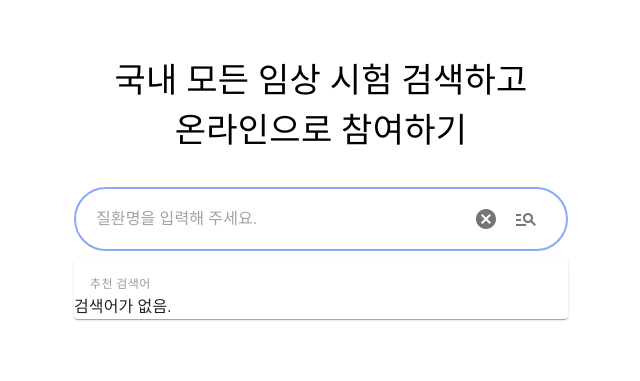
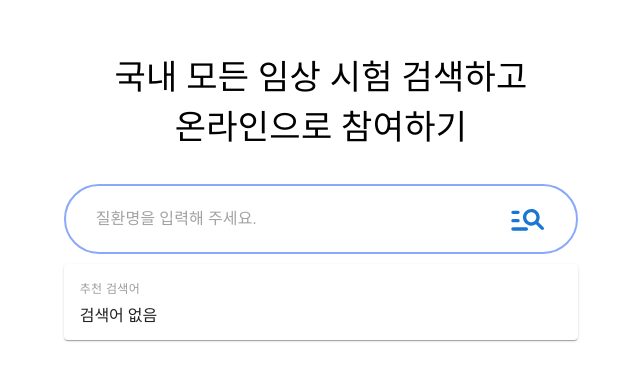
Before and after one commit to wujuno/wanted-internship_co-task1, a React (Create React App) app: page / in a window 1280 px wide. Shown: the part 247-628 px from the top of the page, without its empty margins (319-959 px from the left). Built offline with nearby package versions, Linux system fonts and the light colour scheme.

Commit message:
feat: 검색어 캐싱 기능 구현

```diff
--- a/src/App.tsx
+++ b/src/App.tsx
@@ -3,16 +3,24 @@ import { Box, Container, IconButton, Input, Paper, Typography } from '@mui/mater
 import axios from 'axios';
 import { useState } from 'react';
 import CancelIcon from '@mui/icons-material/Cancel';
-import ManageSearchIcon from '@mui/icons-material/ManageSearch';
+import ManageSearchRoundedIcon from '@mui/icons-material/ManageSearchRounded';
 import SearchIcon from '@mui/icons-material/Search';
 
-const Form = styled.form`
+const HeadTitle = styled.div`
+  padding: 0 4rem;
+  margin-bottom: 2rem;
+`;
+
+const FormWrapper = styled.div`
+  position: relative;
+  form {
     display: flex;
     justify-content: center;
     align-items: center;
-  padding: 10px 20px;
+    padding: 5px 20px 5px 30px;
     border: 2px solid #8aa9f9;
     border-radius: 99px;
+  }
 `;
 
 const SearchConditionBox = styled(Paper)`
@@ -20,7 +28,7 @@ const SearchConditionBox = styled(Paper)`
   margin: auto;
   left: 0;
   right: 0;
-  top: 4.5rem;
+  top: 5rem;
 `;
 const ListBox = styled.div`
   display: flex;
@@ -31,6 +39,11 @@ const ListBox = styled.div`
   &:hover {
     background-color: rgba(227, 226, 226, 0.3);
   }
+`;
+
+const NoneSeachTermBox = styled.div`
+  height: 40px;
+  padding: 8px 1rem;
 `;
 
 type rSearchDataType = {
@@ -45,15 +58,42 @@ function App() {
 
   const handleInputChange = (e: React.ChangeEvent<HTMLInputElement>) => {
     setValue(e.currentTarget.value);
-    getSearchData(e.currentTarget.value);
+    handleData(e.currentTarget.value);
   };
-
-  const getSearchData = (term: string) => {
+  const handleData = (term: string) => {
+    const storedData = localStorage.getItem(term);
+    if (storedData) {
+      const { data } = JSON.parse(storedData);
+      setRSearchData(data);
+    } else {
+      getSearchDataAPI(term);
+    }
+  };
+  //[FIXME] : expirationInMinutes = 상수화
+  function setDataToLocalStorage(key: string, data: rSearchDataType[]) {
+    const expirationInMinutes = 60;
+    const expireAt = new Date().getTime() + expirationInMinutes * 60 * 1000;
+    const dataToStore = {
+      data,
+      expireAt
+    };
+    localStorage.setItem(key, JSON.stringify(dataToStore));
+  }
+  const getSearchDataAPI = (term: string) => {
     axios
       .get(`/api/v1/search-conditions/?name=${term}`)
       .then(res => {
         //[FIXME]숫자 상수화 하기
-        if (res.status === 200) return setRSearchData(res.data.slice(0, 7));
+        if (res.status === 200) {
+          const storedData = localStorage.getItem(term);
+          if (!storedData) {
+            if (res.data.length > 0) {
+              setRSearchData(res.data.slice(0, 7));
+              setDataToLocalStorage(term, res.data.slice(0, 7));
+            }
+            console.info('calling api');
+          }
+        }
       })
       .catch(err => console.log(err));
   };
@@ -73,13 +113,13 @@ function App() {
         height: '100vh'
       }}
     >
-      <Box sx={{ p: '0 4em', mb: '2em' }}>
+      <HeadTitle>
         <Typography variant="h4" align="center" lineHeight="50px">
           국내 모든 임상 시험 검색하고 온라인으로 참여하기
         </Typography>
-      </Box>
-      <Box sx={{ position: 'relative' }}>
-        <Form onSubmit={() => alert('검색기능이 구현되지 않았습니다.')}>
+      </HeadTitle>
+      <FormWrapper>
+        <form onSubmit={() => alert('검색기능이 구현되지 않았습니다.')}>
           <Input
             disableUnderline={true}
             sx={{ width: '370px' }}
@@ -92,13 +132,17 @@ function App() {
               setTimeout(() => setIsOpen(false), 200);
             }}
           />
-          <IconButton>
-            <CancelIcon />
+          {value ? (
+            <IconButton onClick={() => setValue('')}>
+              <CancelIcon fontSize="small" />
             </IconButton>
+          ) : (
+            <div style={{ width: '34.7px' }} />
+          )}
           <IconButton type="submit">
-            <ManageSearchIcon />
+            <ManageSearchRoundedIcon sx={{ fontSize: '40px' }} color="primary" />
           </IconButton>
-        </Form>
+        </form>
         {isOpen && (
           <SearchConditionBox>
             <Box sx={{ mt: '1em', ml: '1em' }}>
@@ -119,11 +163,13 @@ function App() {
                 </ul>
               </Box>
             ) : (
-              <Typography>검색어가 없음.</Typography>
+              <NoneSeachTermBox>
+                <span>검색어 없음</span>
+              </NoneSeachTermBox>
             )}
           </SearchConditionBox>
         )}
-      </Box>
+      </FormWrapper>
     </Container>
   );
 }
```
Lines whose indentation alone changed are shown as unchanged.
